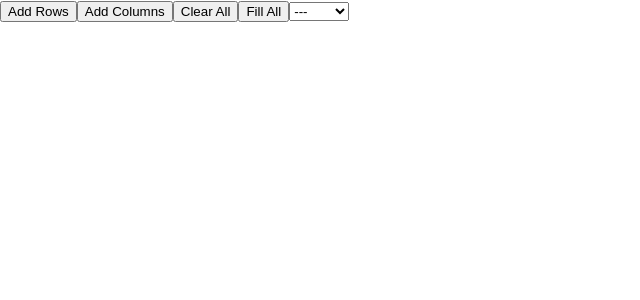
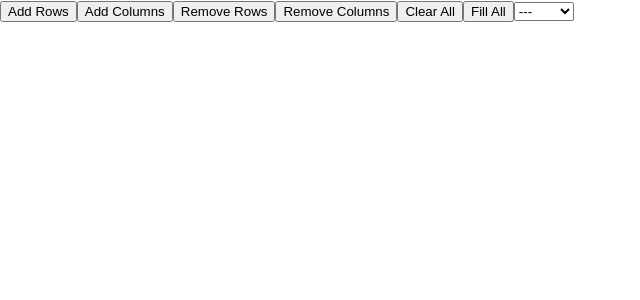
Before and after one commit to 9Mohamedismail/Assignment6, a React (Create React App) app in the folder assignment6/: page / in a window 1280 px wide. Shown: the top 300 px of the page, without its empty margins (0-640 px from the left). Built offline with nearby package versions, Linux system fonts and the light colour scheme.

Commit message:
Add Remove Rows and Remove Columns buttons with functionality

```diff
--- a/assignment6/src/components/Table.jsx
+++ b/assignment6/src/components/Table.jsx
@@ -15,6 +15,16 @@ function Table(props) {
   const addColumn = () => {
     setColumns(columns + 1);
   };
+
+  const removeRows = () => {
+    if (rows > 0) {
+      setRows(rows - 1);
+    }
+  }
+
+  const removeColumns = () => {
+      setColumns(columns - 1);
+  }
 
   const clearAll = () => {
     const cells = document.getElementsByClassName("cell");
@@ -62,6 +72,8 @@ function Table(props) {
     <div>
       <button onClick={() => addRow()}>Add Rows</button>
       <button onClick={() => addColumn()}>Add Columns</button>
+      <button onClick={() => removeRows()}>Remove Rows</button>
+      <button onClick={() => removeColumns()}>Remove Columns</button>
       <button onClick={() => clearAll()}>Clear All</button>
       <button onClick={() => fillAll()}>Fill All</button>
       <select id="color" value={color} onChange={handleColorChange}>
```
